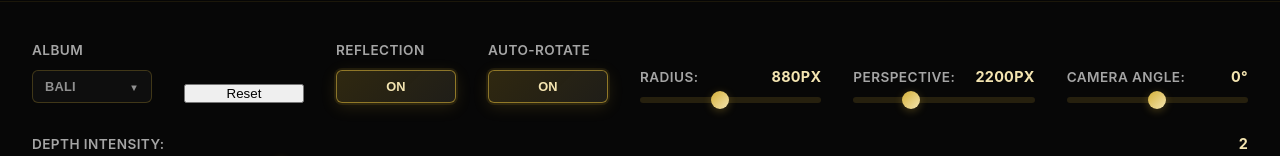
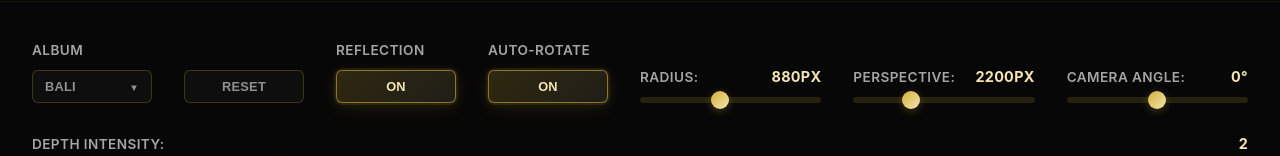
Before and after one commit to ddevkim/carousel-circular-3d, a React (Vite) app in the folder packages/carousel-circular/playground/: page / in a window 1280 px wide. Shown: the part 176-332 px from the top of the page. Built offline with nearby package versions, Linux system fonts and the light colour scheme.

Commit message:
style: Reset 버튼 스타일을 toggle-button과 일관성 있게 변경

```diff
--- a/packages/carousel-circular/playground/src/App.tsx
+++ b/packages/carousel-circular/playground/src/App.tsx
@@ -135,7 +135,7 @@ export function App() {
           <div className="control-group control-group-toggle">
             <button
               type="button"
-              className="reset-button"
+              className="toggle-button"
               onClick={() => {
                 setGeometry(DEFAULT_GEOMETRY);
                 setEnableReflection(true);
```
